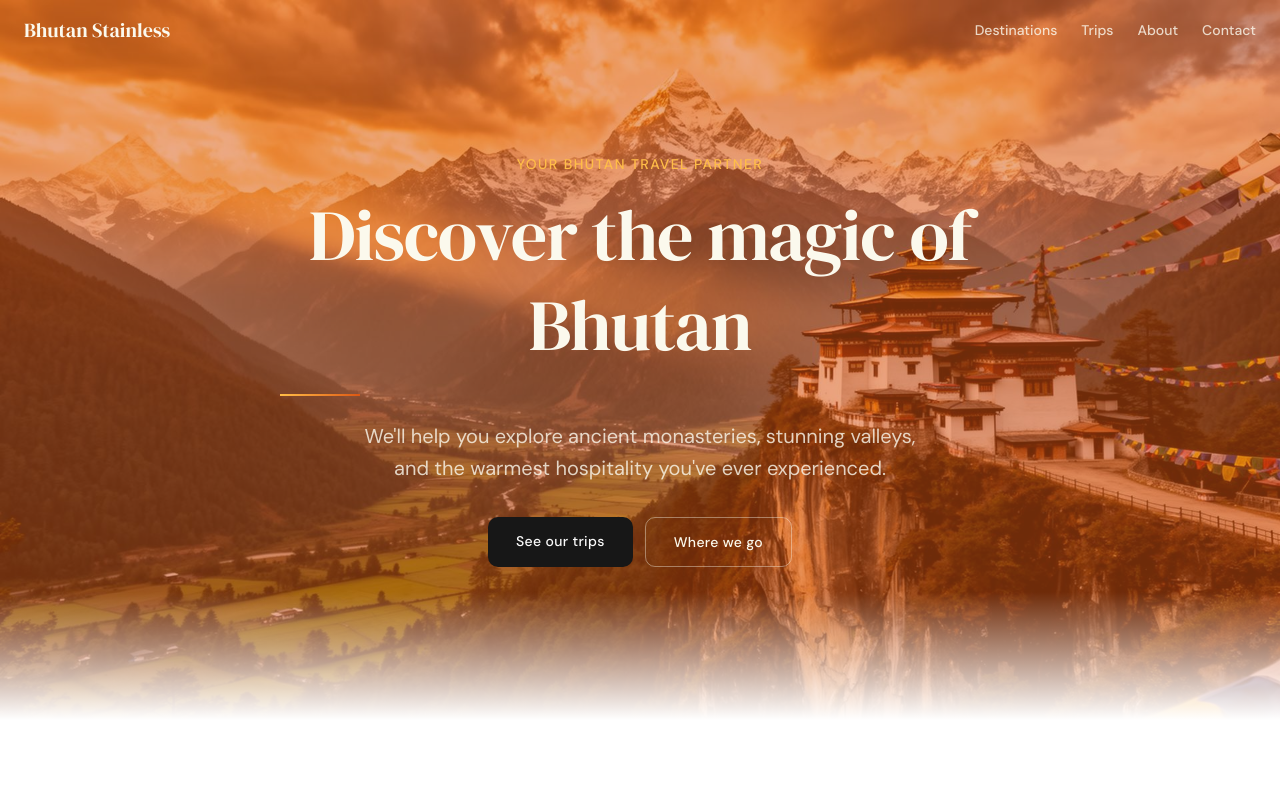
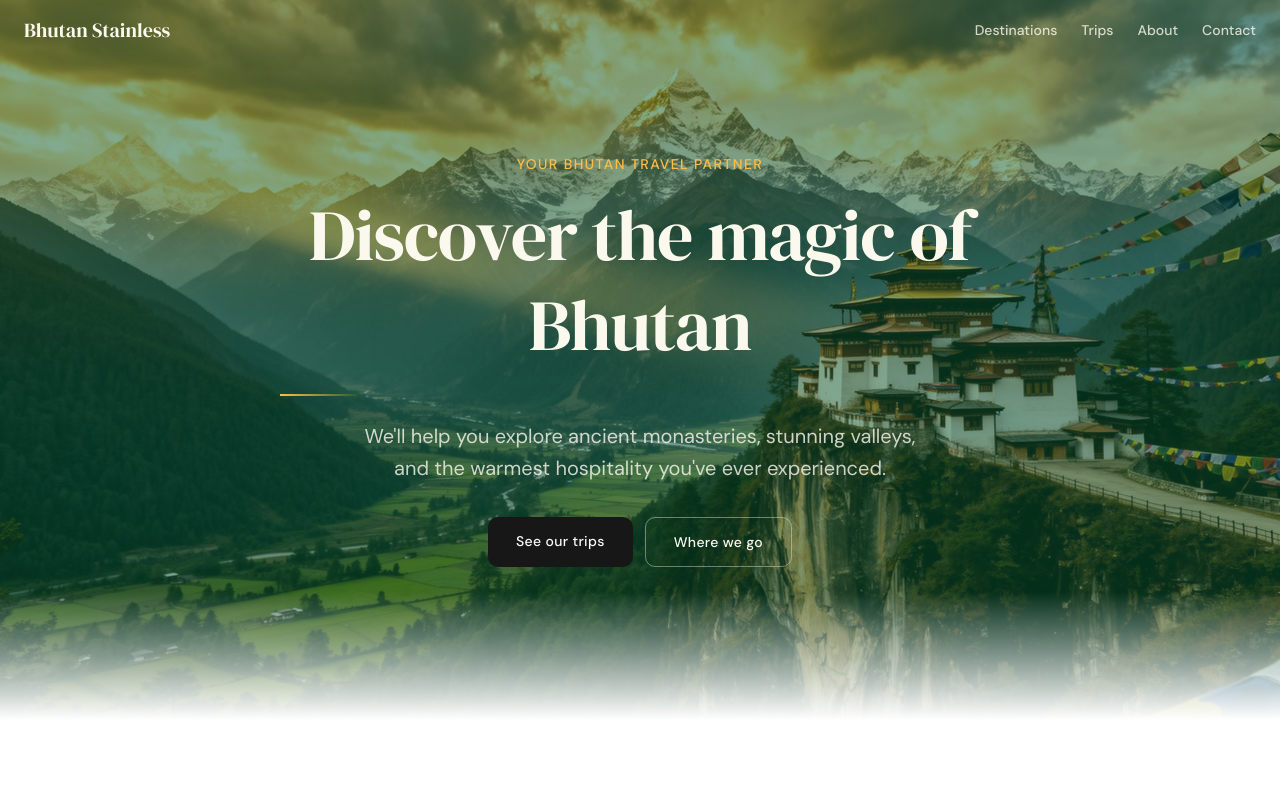
Before and after one commit to Kzoeps/bhutan-stainless-travels, a Next.js app: page / in a window 1280 px wide. Shown: the top 800 px of the page. Built offline with nearby package versions, Linux system fonts and the light colour scheme.

Commit message:
Set Pathfinder base forest tokens in globals.css (stanlee-8u7.1)

```diff
--- a/app/globals.css
+++ b/app/globals.css
@@ -48,7 +48,7 @@
   --bhutan-radius-card: 1.5rem;
   --bhutan-radius-pill: 999px;
   --pathfinder-gold: var(--bhutan-saffron);
-  --pathfinder-maroon: var(--bhutan-terracotta);
+  --pathfinder-maroon: oklch(0.42 0.1 155);
   --pathfinder-maroon-deep: color-mix(
     in oklab,
     var(--pathfinder-maroon) 72%,
```
Also changed, not shown: 1 other file (tests, documents, lock files or other folders).
